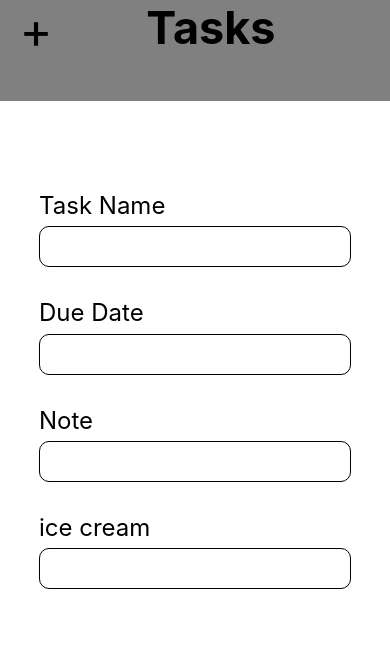
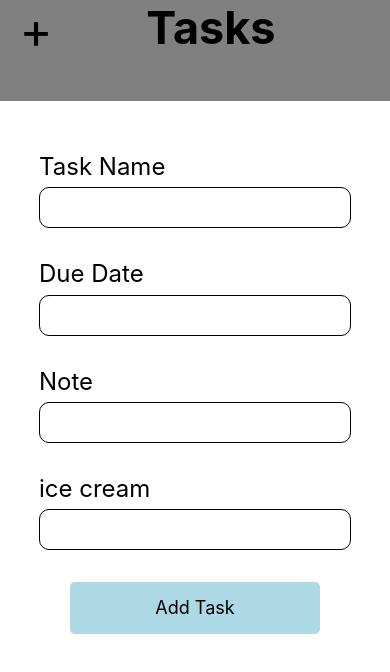
Before and after one commit to HorvathTeddy/TaskMaster, a React Native app: screen / in a window 390 px wide. Shown: the top 672 px of the page. Built offline with nearby package versions, Linux system fonts and the light colour scheme.

Commit message:
fixed a few issues

```diff
--- a/App.js
+++ b/App.js
@@ -11,7 +11,7 @@ export default function App() {
     <View style={styles.container}>
       {/* <CreateAccoutMain></CreateAccoutMain> */}
       {/* <SignUp
-        title="Name"
+        name="Name"
         email="Email"
         passwd="Password"
         passwdCon="Confirm password"
--- a/components/CreateAccount/CreateAccoutMain.js
+++ b/components/CreateAccount/CreateAccoutMain.js
@@ -10,6 +10,7 @@ export default class CreateAccoutMain extends Component {
     return (
       <SafeAreaView style={styles.container}>
         <Text style={styles.text}>Welcome to TaskMaster</Text>
+        <StdButton title="Create Business Account"></StdButton>
         <StdButton title="Create Manager Account"></StdButton>
         <StdButton title="Create Employee Account"></StdButton>
         <Text style={styles.loginText}>Already have an account?</Text>
--- a/components/SignUp/index.js
+++ b/components/SignUp/index.js
@@ -1,11 +1,15 @@
 import { StyleSheet, View, Text, TouchableOpacity } from "react-native";
 import SignUpOptions from "./SignUpOptions";
 
-const SignUp = ({ title, email, passwd, passwdCon, conf }) => {
+const SignUp = ({ name, email, passwd, passwdCon, conf }) => {
   return (
     <View style={styles.container}>
-      <SignUpOptions title={title} style={styles.options} />
+      <Text title="Sign Up" style={styles.titleName}>
+        Sign Up
+      </Text>
+      <SignUpOptions title={name} style={styles.options} />
       <SignUpOptions title={email} />
+      <SignUpOptions title="Company Name" />
       <SignUpOptions title={passwd} />
       <SignUpOptions title={passwdCon} />
       <TouchableOpacity style={styles.button}>
@@ -20,9 +24,13 @@ const styles = StyleSheet.create({
     marginTop: "20%",
     width: "80%",
   },
+  titleName: {
+    fontSize: 30,
+    fontWeight: "bold",
+    textAlign: "center",
+  },
   button: {
     alignItems: "center",
-    justifyContent: "flex-start",
     marginTop: "10%",
     padding: "5%",
     borderRadius: 5,
--- a/components/Standards/StdButton.js
+++ b/components/Standards/StdButton.js
@@ -5,19 +5,19 @@ import { NavigationContainer } from "@react-navigation/native";
 
 const StdButton = ({ title }) => {
   return (
-    <NavigationContainer>
-      <TouchableOpacity style={styles.button}>
-        <Text style={styles.text}>{title}</Text>
-      </TouchableOpacity>
-    </NavigationContainer>
+    // <NavigationContainer>
+    <TouchableOpacity style={styles.button}>
+      <Text style={styles.text}>{title}</Text>
+    </TouchableOpacity>
+    // </NavigationContainer>
   );
 };
 
 const styles = StyleSheet.create({
   button: {
-    width: "60%",
+    width: "80%",
     alignItems: "center",
-    justifyContent: "flex-start",
+    // justifyContent: "flex-start",
     marginTop: "10%",
     padding: "5%",
     borderRadius: 5,
--- a/components/Task/AddTask.js
+++ b/components/Task/AddTask.js
@@ -1,6 +1,7 @@
 import { View, StyleSheet } from "react-native";
 import React from "react";
 import Entry from "./Entry";
+import StdButton from "../Standards/StdButton";
 
 const AddTask = () => {
   return (
@@ -9,15 +10,19 @@ const AddTask = () => {
       <Entry title="Due Date"></Entry>
       <Entry title="Note"></Entry>
       <Entry title="ice cream"></Entry>
-      {/* <DatePicker /> */}
+      <View style={styles.addTask}>
+        <StdButton title="Add Task" />
+      </View>
     </View>
   );
 };
 
 const styles = StyleSheet.create({
   container: {
-    marginTop: "10%",
     width: "80%",
+  },
+  addTask: {
+    alignItems: "center",
   },
 });
 
```
